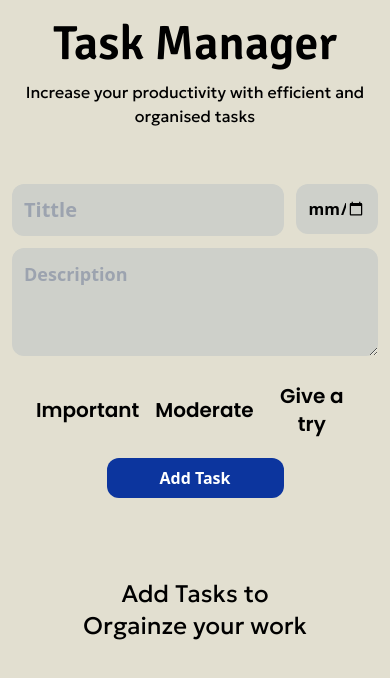
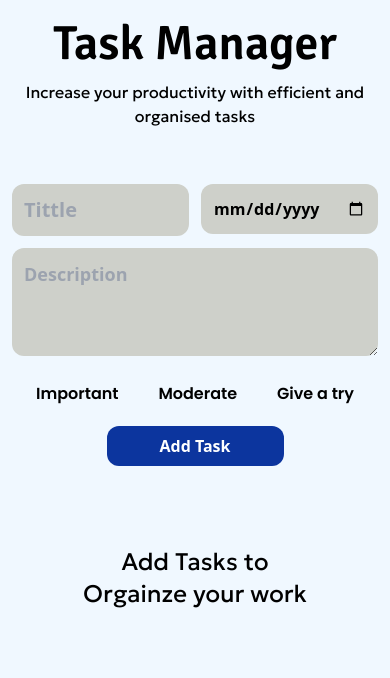
Before and after one commit to sridhar-geek/task_manager, a React (Vite) app: page / in a window 390 px wide. Shown: the top 678 px of the page. Built offline with nearby package versions, Linux system fonts and the light colour scheme; a web font is replaced by a local one.

Commit message:
colors changed

```diff
--- a/src/Components/RenderList.jsx
+++ b/src/Components/RenderList.jsx
@@ -27,7 +27,13 @@ const RenderList = ({ task }) => {
 
   return (
     <div>
-      <div className="x-margin task-list my-7 rounded-lg p-3 bg-list">
+      <div
+        className={`x-margin task-list mb-7 rounded-lg p-3 ${
+          task.priority === "Important"
+            ? "bg-important"
+            : `${task.priority === "Moderate" ? "bg-moderate" : "bg-low"}`
+        }`}
+      >
         <div className="flex items-center justify-between">
           <h1 className="text-2xl font-poppins">{task.title}</h1>
           <p className="font-poppins text-md">
@@ -37,22 +43,18 @@ const RenderList = ({ task }) => {
         <h4 className="font-Ysabeau text-md">{task.description}</h4>
         {/* Checkbox, Priority, Edit, Delete */}
         <div className="flex justify-between">
-          <div className="flex gap-2">
+          <div className="flex items-center sm:gap-2">
             <label htmlFor="completed">Completed :</label>
             <input
               type="checkbox"
               onChange={() => dispatch(tasksCompleted(task.taskId))}
               name="complete"
               id="completed"
-              className="size-7 ml-3 cursor-pointer"
+              className="size-4 sm:size-7 ml-1 cursor-pointer"
             />
           </div>
           <p
-            className={`font-Roboto rounded-full p-2 ${
-              task.priority === "Important"
-                ? "bg-important"
-                : `${task.priority === "Moderate" ? "bg-moderate" : "bg-low"}`
-            }`}
+            className="font-Roboto rounded-full p-1 sm:p-2 outline"
           >
             {task.priority}
           </p>
--- a/src/Components/TaskForm.jsx
+++ b/src/Components/TaskForm.jsx
@@ -91,7 +91,7 @@ const addNewTask = (e) => {
         {/* Starting a grid layout */}
         <div className="grid grid-cols-4  gap-3">
           {/* First grid column */}
-          <div className="col-span-3">
+          <div className="col-span-2 sm:col-span-3">
             <input
               type="text"
               value={newTask.title}
@@ -104,7 +104,7 @@ const addNewTask = (e) => {
               className="input-field font-bold text-xl"
             />
           </div>
-          <div className="col-span-1">
+          <div className="col-span-2 sm:col-span-1">
             <input
               type="date"
               value={newTask.dueDate}
--- a/src/Components/TaskList.jsx
+++ b/src/Components/TaskList.jsx
@@ -15,9 +15,9 @@ console.log({completedTasks})
           </h1>
         ) : (
           <>
-            <div className="x-margin flex justify-between font-semibold">
-              <h3>Pending Tasks = {tasks.length}</h3>
-              <h3>Completed Tasks = 56</h3>
+            <div className="x-margin flex justify-between mt-4 mb-2 font-semibold">
+              <h3 className="font-Geologica">Pending Tasks = {tasks.length}</h3>
+              <h3 className="font-Geologica">Completed Tasks = 56</h3>
             </div>
             {tasks.map((task) => (
               <div key={task.taskId}>
--- a/src/index.css
+++ b/src/index.css
@@ -19,7 +19,7 @@
     @apply mt-1
   }
   .priority {
-    @apply font-poppins text-xl font-bold  p-2 rounded-3xl
+    @apply font-poppins sm:text-xl font-bold  p-2 rounded-3xl
   }
 
 }
--- a/tailwind.config.js
+++ b/tailwind.config.js
@@ -5,11 +5,11 @@ export default {
     extend: {
       colors: {
         primary: "#0C359E",
-        body: "#E2DFD0",
+        body: "#F0F8FF",
         input_bg: "#ced0ca",
-        important: "#D80032",
-        moderate: "#FDDE55",
-        low: "#0EA293",
+        important: "#FF6347",
+        moderate: "#FFD700",
+        low: "#32CD32",
         completed: "",
         list: "#C0D6E8",
       },
@@ -20,7 +20,7 @@ export default {
         BriemHand: "Briem Hand",
         Ysabeau: "Ysabeau",
         ubuntu: "Ubuntu",
-        Roboto: 'Roboto',
+        Roboto: "Roboto",
       },
     },
   },
```
